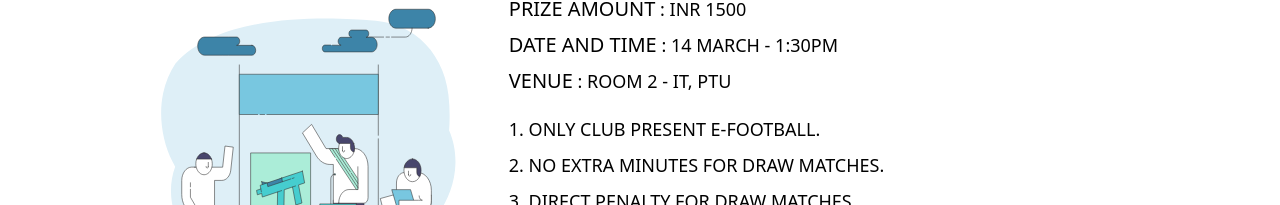
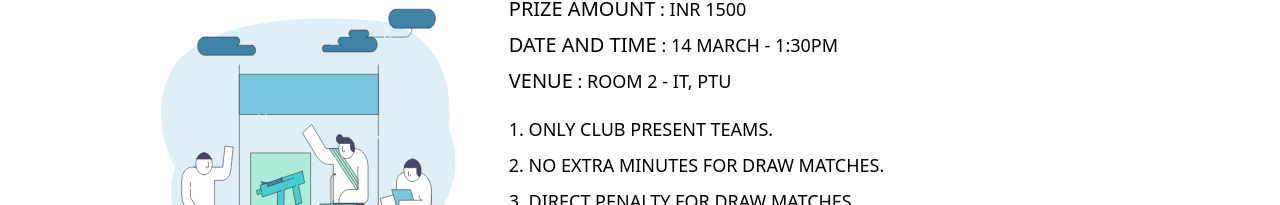
Before and after one commit to Vikram0118/Neura, a React (Vite) app: page /Gaming/FootBall in a window 1280 px wide. Shown: the part 245-450 px from the top of the page. Built offline with nearby package versions, Linux system fonts and the light colour scheme.

Commit message:
football mistake

```diff
--- a/src/Events/Gaming/FootBall.jsx
+++ b/src/Events/Gaming/FootBall.jsx
@@ -29,7 +29,7 @@ const FootBall = () => {
               <div className='text-base sm:text-lg'><span className='font-medium text-lg sm:text-xl'>VENUE</span> : ROOM 2 - IT, PTU </div>
               <div>
                 <ul className='flex flex-col gap-2 text-b ase sm:text-lg my-3'>
-                  <li>1. ONLY CLUB PRESENT E-FOOTBALL. </li>
+                  <li>1. ONLY CLUB PRESENT TEAMS. </li>
                   <li>2. NO EXTRA MINUTES FOR DRAW MATCHES. </li>
                   <li>3. DIRECT PENALTY FOR DRAW MATCHES.</li>
                   <li>4. MATCHES WILL BE HELD IN FIRST IN FIRST SERVE MANNER.</li>
--- a/src/Events/Literary/WhatsTheClimax.jsx
+++ b/src/Events/Literary/WhatsTheClimax.jsx
@@ -19,7 +19,7 @@ const WhatsTheClimax = () => {
         </div>
 
         <div className='flex max-w-6xl h-auto flex-col items-center justify-start mt-8 gap-10 mx-2 sm:mx-auto'>
-          <IndividualTitle text="WHAT'S THE CLIMAX" />
+          <IndividualTitle text="What's The Climax" />
           <div className='sm:flex'>
             <img src={extemphore} alt="" className='svg-hidden sm:w-96 sm:h-96'/>
             <div className='flex flex-col mx-2 text-left gap-2 '>
```
